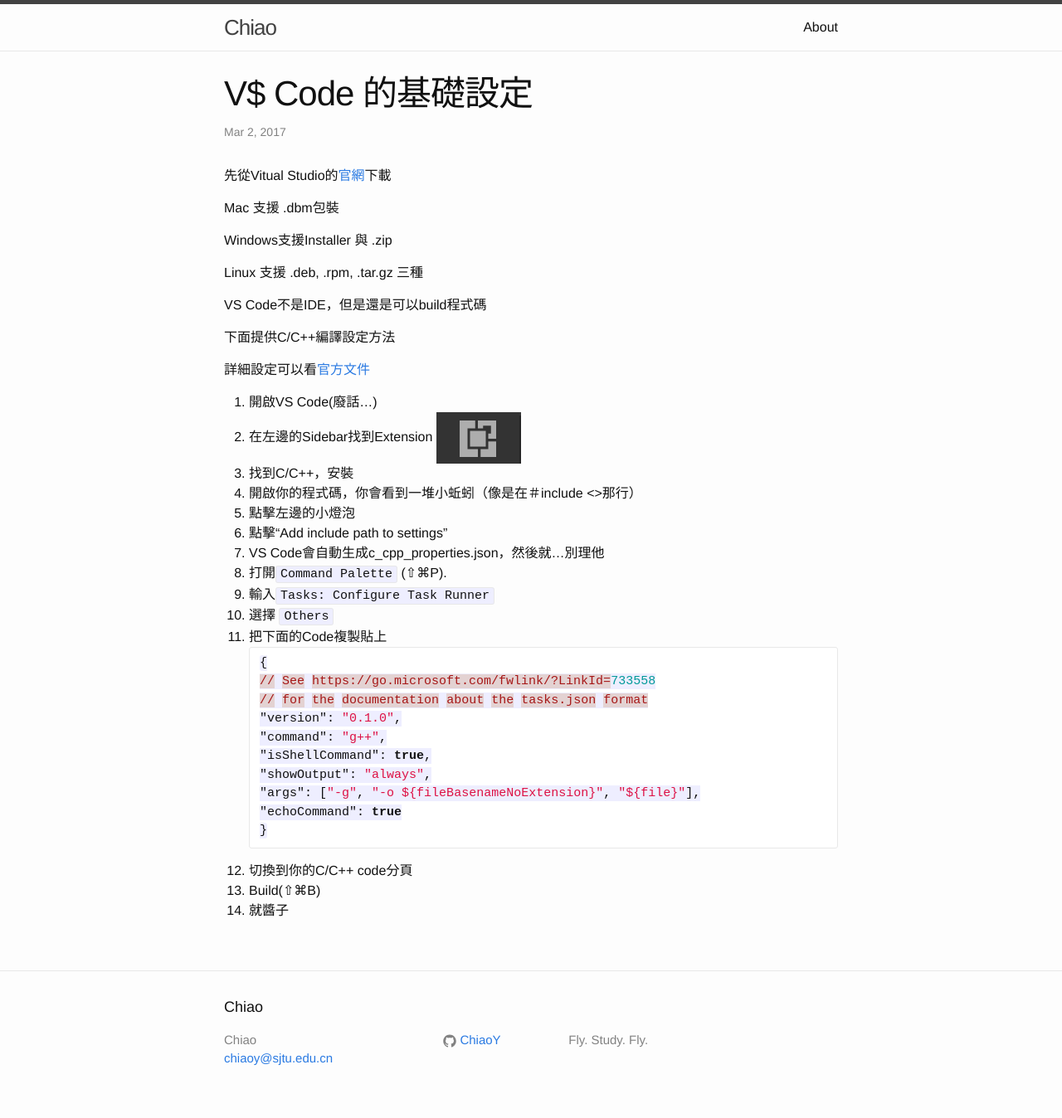
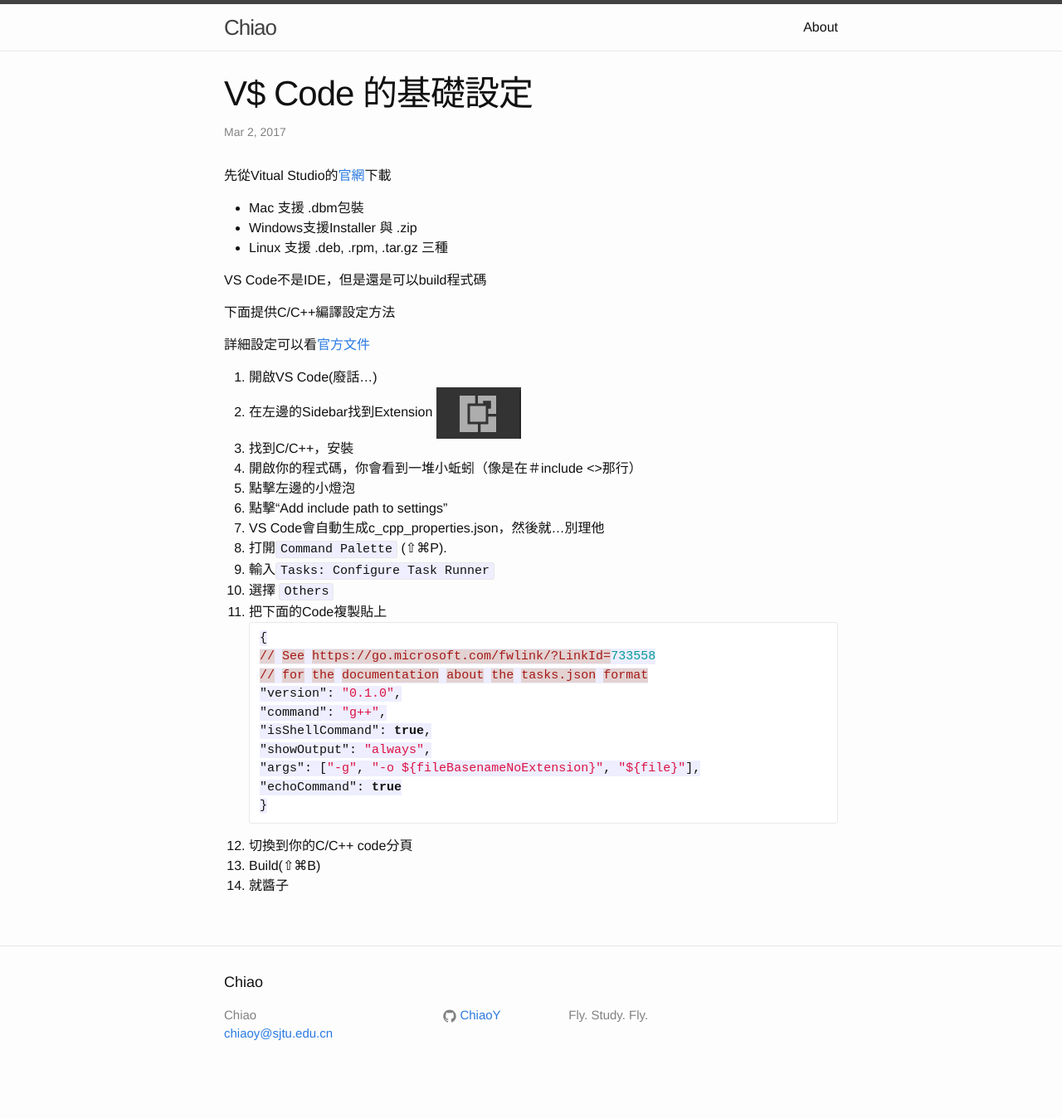
Before and after one commit to ChiaoY/ChiaoY.github.io, a Jekyll site: the page built from _posts/2017-03-02-VS Code Configuration.markdown, in a window 1280 px wide. Shown: the whole page at 83% size. Built offline with Jekyll 4.4.1, drawn with Linux system fonts in a browser that asks for light colours; after the commit the page ends 1318 px from its top, so only the background shows below that.

```diff
--- a/_posts/2017-03-02-VS Code Configuration.markdown
+++ b/_posts/2017-03-02-VS Code Configuration.markdown
@@ -8,11 +8,9 @@ tags: VSCode, C/C++
 
 先從Vitual Studio的[官網](https://code.visualstudio.com/)下載
 
-Mac 支援 .dbm包裝
-
-Windows支援Installer 與 .zip
-
-Linux 支援 .deb, .rpm, .tar.gz 三種
+* Mac 支援 .dbm包裝
+* Windows支援Installer 與 .zip
+* Linux 支援 .deb, .rpm, .tar.gz 三種
 
 VS Code不是IDE，但是還是可以build程式碼
 
```
